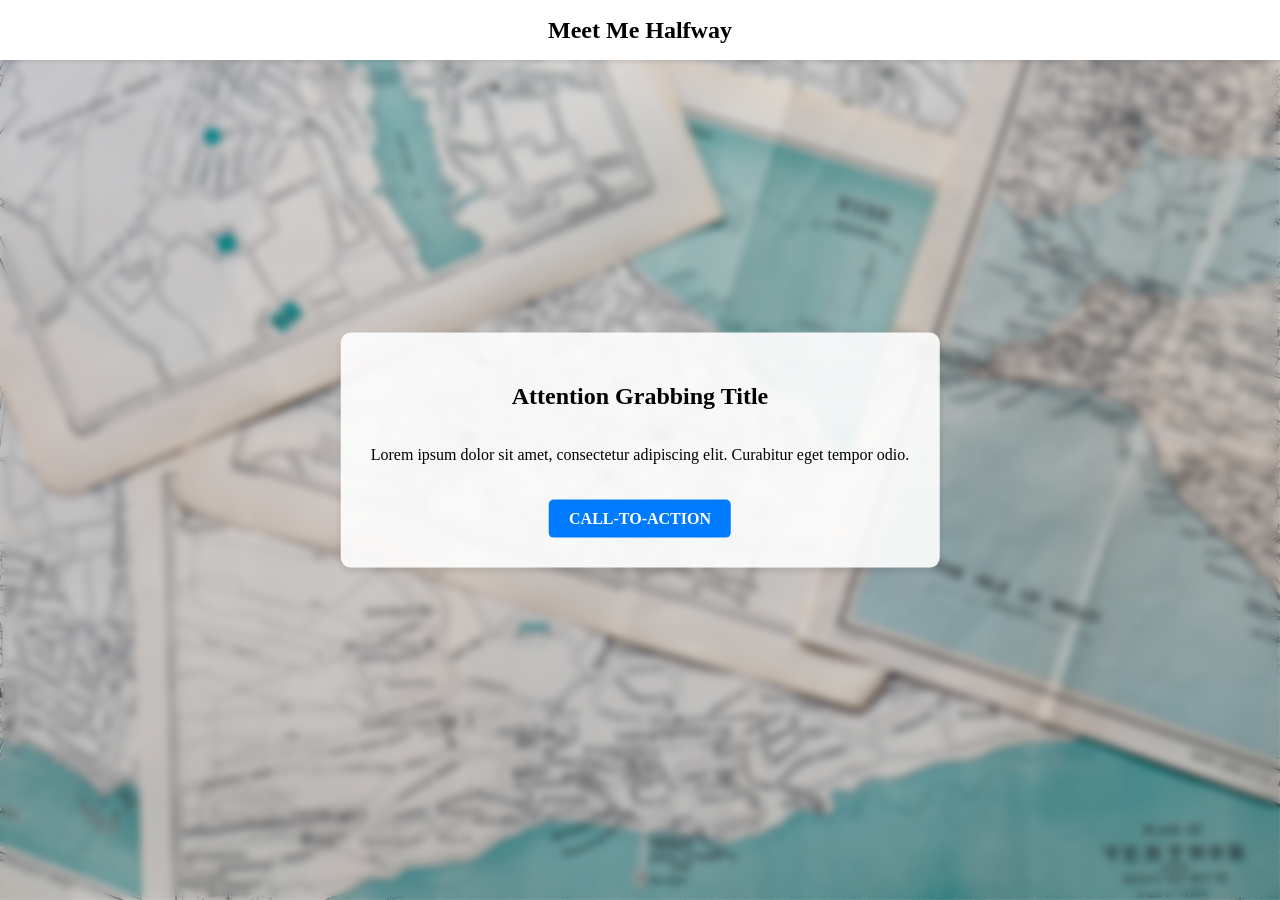
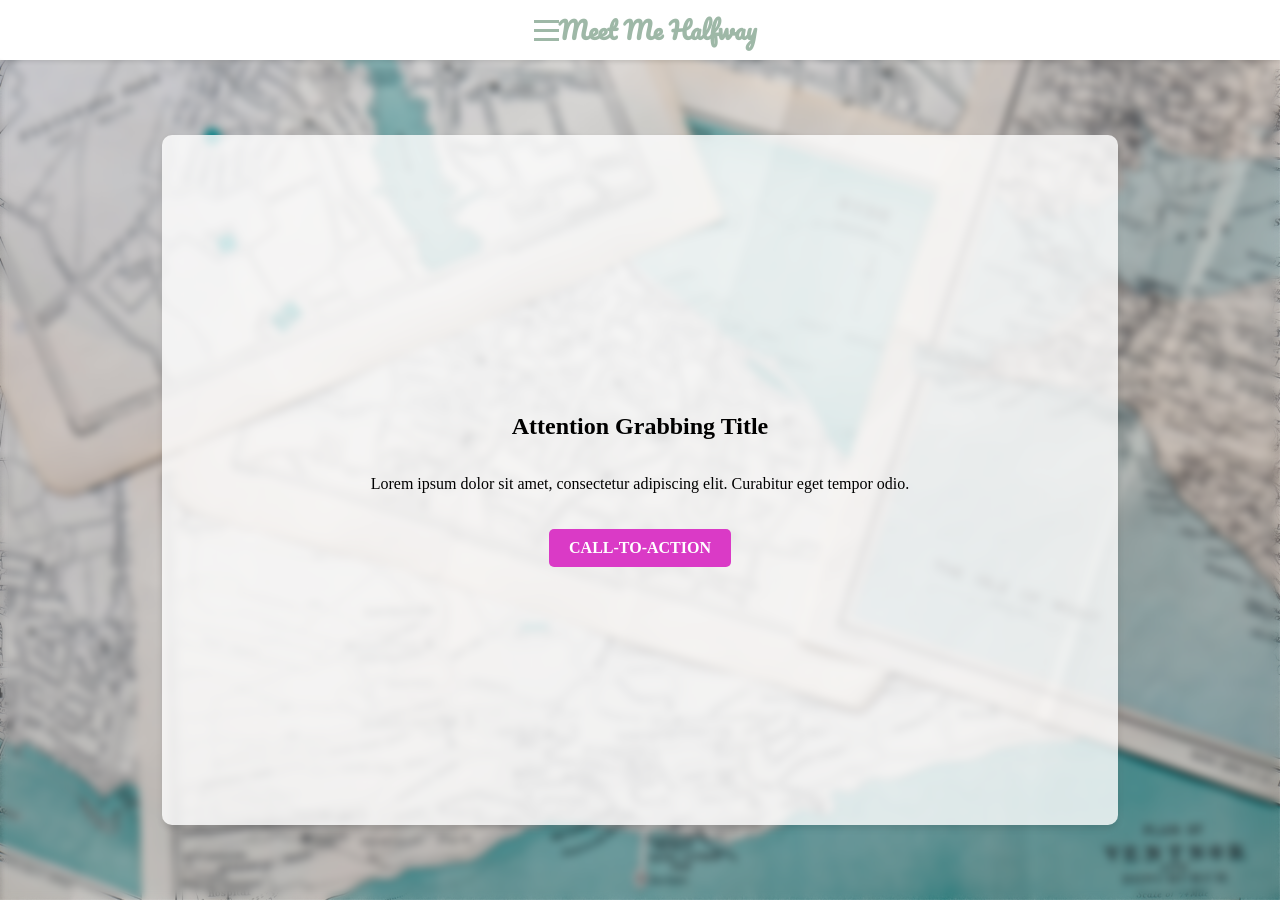
Before and after one commit to thaneshp/meet-me-halfway, a Django app: page /app/hello/ in a window 1280 px wide. Run offline with Django 4.2, Linux system fonts and the light colour scheme.

Commit message:
Adds side panel to search page

```diff
--- a/app/templates/index.html
+++ b/app/templates/index.html
@@ -15,10 +15,12 @@
 <body>
   {% include 'navbar.html' %}
 
-  <div class="box">
-    <h2>Attention Grabbing Title</h2>
-    <p>Lorem ipsum dolor sit amet, consectetur adipiscing elit. Curabitur eget tempor odio.</p>
-    <a href="{% url 'search' %}" class="cta-btn">Call-to-Action</a>
+  <div class="main-content">
+    <div class="box">
+      <h2>Attention Grabbing Title</h2>
+      <p>Lorem ipsum dolor sit amet, consectetur adipiscing elit. Curabitur eget tempor odio.</p>
+      <a href="{% url 'search' %}" class="cta-btn">Call-to-Action</a>
+    </div>
   </div>
 
   <div class="blur-overlay"></div>
--- a/app/templates/navbar.html
+++ b/app/templates/navbar.html
@@ -1,4 +1,16 @@
+<link href="https://fonts.googleapis.com/css2?family=Pacifico&display=swap" rel="stylesheet">
 <div class="navbar">
+    <button class="hamburger" onclick="toggleMenu()">
+        <span class="hamburger-bar"></span>
+        <span class="hamburger-bar"></span>
+        <span class="hamburger-bar"></span>
+    </button>
+    <div class="side-panel" id="side-panel">
+      <!-- Add your panel content here -->
+      <p>Panel Content 1</p>
+      <p>Panel Content 2</p>
+      <p>Panel Content 3</p>
+    </div>
     <div class="navbar-title">
         <h1>Meet Me Halfway</h1>
     </div>
--- a/app/templates/static/css/styles.css
+++ b/app/templates/static/css/styles.css
@@ -26,6 +26,17 @@ body {
     margin: 0;
     padding: 0;
     min-height: 100vh;
+    display: flex;
+    flex-direction: column;
+}
+
+.main-content {
+    flex-grow: 1;
+    display: flex;
+    justify-content: center;
+    align-items: center;
+    position: relative;
+    /* margin-top: 60px; */
 }
 
 .navbar {
@@ -35,6 +46,8 @@ body {
     background-color: #ffffff;
     height: 60px;
     box-shadow: 0 2px 4px 0 rgba(0, 0, 0, 0.1);
+    position: relative;
+    z-index: 10000;
 }
 
 .navbar-title {
@@ -44,6 +57,8 @@ body {
 .navbar-title h1 {
     margin: 0;
     font-size: 24px;
+    color: #9EB8A7;
+    font-family: 'Pacifico', cursive;
 }
 
 .box {
@@ -51,21 +66,18 @@ body {
     flex-direction: column;
     justify-content: center;
     align-items: center;
-    position: absolute;
-    top: 50%;
-    left: 50%;
-    transform: translate(-50%, -50%);
     padding: 30px;
     border-radius: 10px;
-    background-color: rgba(255, 255, 255, 0.9);
+    background-color: rgba(255, 255, 255, 0.8);
     box-shadow: 0 4px 6px rgba(0, 0, 0, 0.1);
-    max-width: 80%;
+    width: 70%;
+    height: 70vh;
     text-align: center;
 }
 
 a.cta-btn {
     display: inline-block;
-    background-color: #007BFF;
+    background-color: #DA3AC6;
     color: white;
     text-decoration: none;
     border: none;
@@ -79,6 +91,48 @@ a.cta-btn {
 }
 
 a.cta-btn:hover {
-    background-color: #0056B3;
+    background-color: #758FA0;
     color: #ffffff;
 }
+
+.hamburger {
+    background: none;
+    border: none;
+    cursor: pointer;
+    padding: 0;
+    margin-left: 10px;
+    z-index: 1001;
+}
+
+.hamburger-bar {
+    display: block;
+    width: 25px;
+    height: 3px;
+    margin: 6px 0;
+    background-color: #9EB8A7;
+    transition: 0.4s;
+}
+
+.side-panel {
+    position: fixed;
+    top: 61px;
+    left: -290px; /* This hides the panel initially */
+    width: 250px;
+    height: calc(100% - 61px);
+    background-color: #ffffff;
+    box-shadow: 2px 0 4px rgba(0, 0, 0, 0.1);
+    padding: 20px;
+    transition: left 0.3s; /* This adds the sliding effect */
+    z-index: 80;
+}
+
+.side-panel p {
+    margin: 0;
+    padding: 8px 0;
+}
+
+.page-content {
+    position: relative;
+    z-index: 0;
+    flex-grow: 1;
+}
```
Also changed, not shown: app/templates/search.html (+10 -3 lines).
